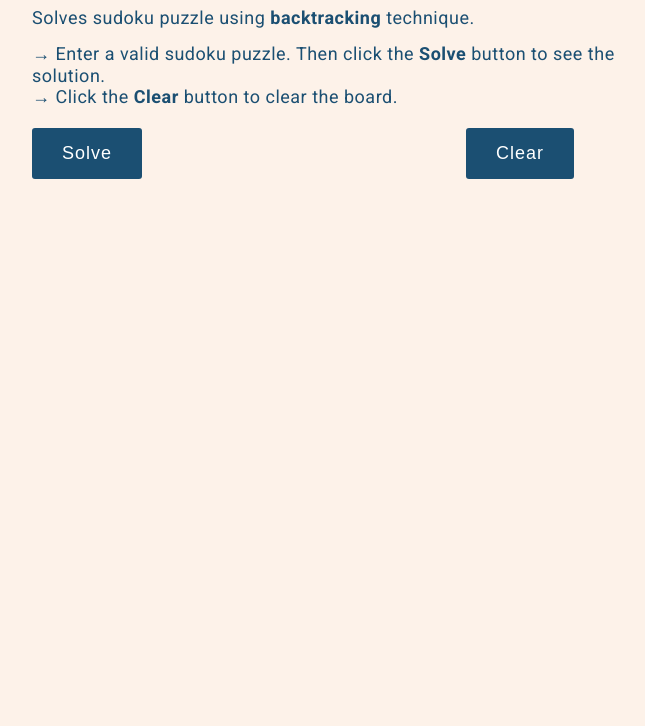
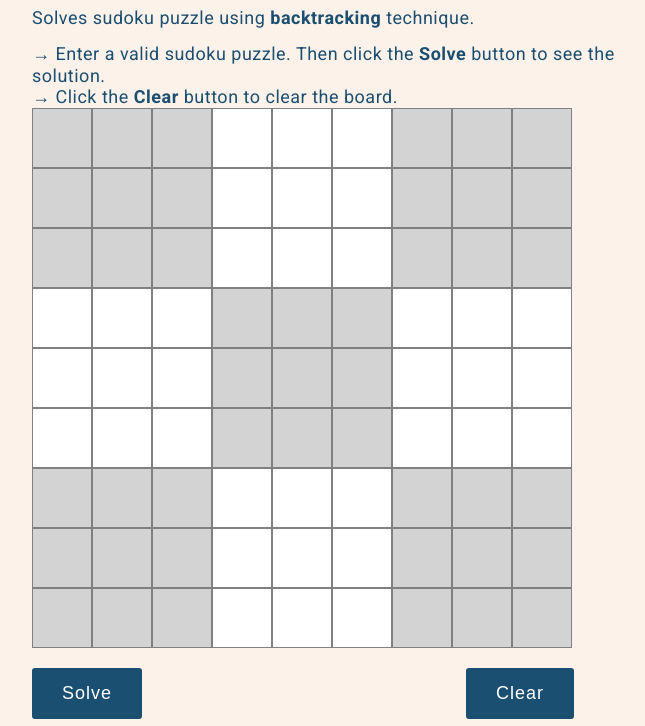
Before and after one commit to pjs21703/Sudoku_Solver, a plain HTML site: page index.html in a window 1280 px wide. Shown: the part 74-800 px from the top of the page, without its empty margins (288-933 px from the left). Drawn offline with Linux system fonts and the light colour scheme.

Commit message:
restored

```diff
--- a/index.html
+++ b/index.html
@@ -16,7 +16,7 @@
         <p class="description">Solves sudoku puzzle using <span class="decorator-elem">backtracking</span> technique.</p>
         <p class="instruction-1">&#8594 Enter a valid sudoku puzzle. Then click the <span class="decorator-elem">Solve</span> button to see the solution.</p>
         <p class="instruction-2">&#8594 Click the <span class="decorator-elem">Clear</span> button to clear the board.</p>
-
+        <div id="puzzle" class="puzzle"></div>
         <button type="button" id="solve-button" class="solve-button">Solve</button>
         <button type="button" id="clear-button" class="clear-button">Clear</button>
     </div>
```
